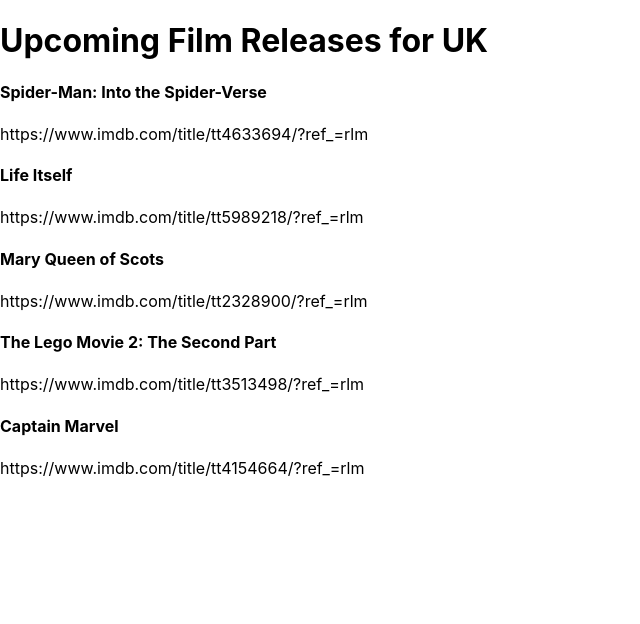
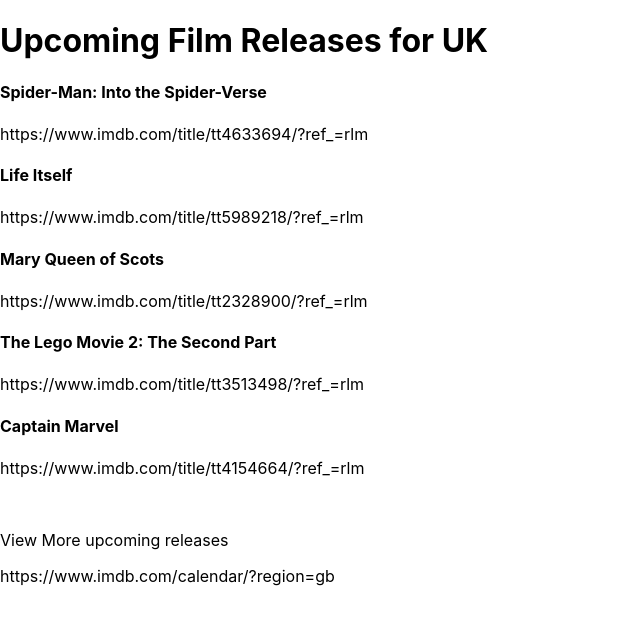
Before and after one commit to klamb95/react_web_app_films_homework, a React (Create React App) app: page / in a window 1280 px wide. Shown: the top 624 px of the page, without its empty margins (0-640 px from the left). Built offline with nearby package versions, Linux system fonts and the light colour scheme.

Commit message:
added more upcoming releases

```diff
--- a/src/containers/FilmReleaseBox.js
+++ b/src/containers/FilmReleaseBox.js
@@ -36,6 +36,8 @@
         <>
         <h1>Upcoming Film Releases for UK</h1>
         <FilmList films={films}/>
+        <br></br>
+        <MoreUpComingReleases/>
         </>
     )
 }
```
